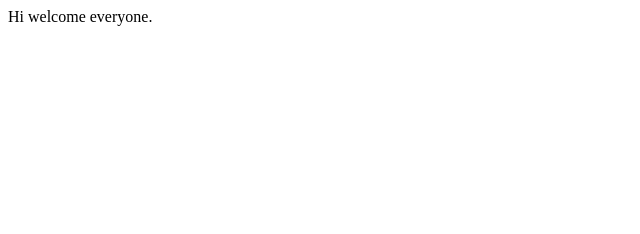
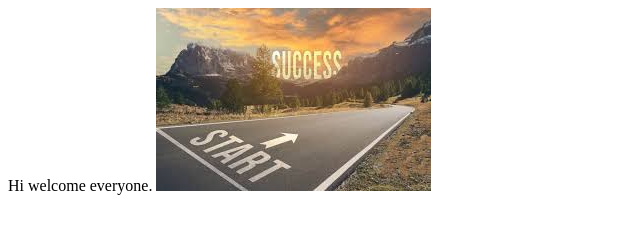
Before and after one commit to Migmar123/Migmar123, a plain HTML site: page index.html in a window 1280 px wide. Shown: the whole page, without its empty margins (0-640 px from the left). Drawn offline with Linux system fonts and the light colour scheme.

Commit message:
Update index.html

```diff
--- a/index.html
+++ b/index.html
@@ -1,5 +1,5 @@
 <html>
 <title>All sbout your journey.</title>
   <body>Hi welcome everyone.</body>
-  <img src"sherpa journey picture.jfif"/>
+  <img src="sherpa journey picture.jfif"/>
   </html>
```
